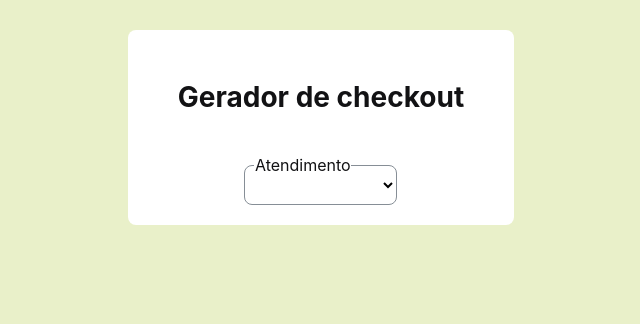
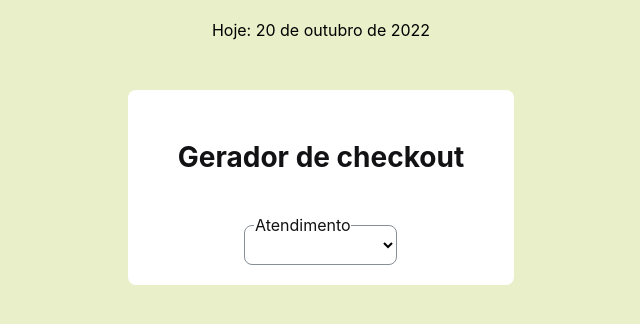
Before and after one commit to Rafanfos/gerador-checkout-react, a React (Create React App) app: page / in a window 1280 px wide. Shown: the top 324 px of the page, without its empty margins (319-959 px from the left). Built offline with nearby package versions, Linux system fonts and the light colour scheme.

Commit message:
feat: add feat date

```diff
--- /dev/null
+++ b/src/components/Date/index.jsx
@@ -0,0 +1,32 @@
+import { useEffect, useState } from "react";
+
+const CurrentDate = () => {
+  const months = [
+    "janeiro",
+    "fevereiro",
+    "março",
+    "maio",
+    "junho",
+    "julho",
+    "agosto",
+    "setembro",
+    "outubro",
+    "novembro",
+    "dezembro",
+  ];
+  const [currentDate, setCurrentDate] = useState();
+
+  const current = new Date();
+  const date = `${current.getDate()} de ${
+    months[current.getMonth() - 1]
+  } de ${current.getFullYear()}`;
+
+  useEffect(() => {
+    setCurrentDate(date);
+  // eslint-disable-next-line react-hooks/exhaustive-deps
+  }, []);
+
+  return <span className="date">Hoje: {currentDate}</span>;
+};
+
+export default CurrentDate;
--- a/src/pages/HomePage/index.tsx
+++ b/src/pages/HomePage/index.tsx
@@ -4,6 +4,7 @@ import { useForm } from "react-hook-form";
 import { useState, ChangeEvent } from "react";
 import { StyledPage } from "./style";
 import { motion, AnimatePresence } from "framer-motion";
+import CurrentDate from "../../components/Date";
 
 interface IData {
   dev?: string;
@@ -45,6 +46,7 @@ const HomePage = () => {
 
   return (
     <StyledPage>
+      <CurrentDate />
       <motion.div
         animate={{ y: [-400, 0] }}
         transition={{ ease: "easeOut", duration: 2 }}
--- a/src/pages/HomePage/style.ts
+++ b/src/pages/HomePage/style.ts
@@ -6,6 +6,7 @@ export const StyledPage = styled.div`
   align-items: center;
   gap: 20px;
   width: 90%;
+  padding: 20px;
 
   h1 {
     font-size: 28px;
```
